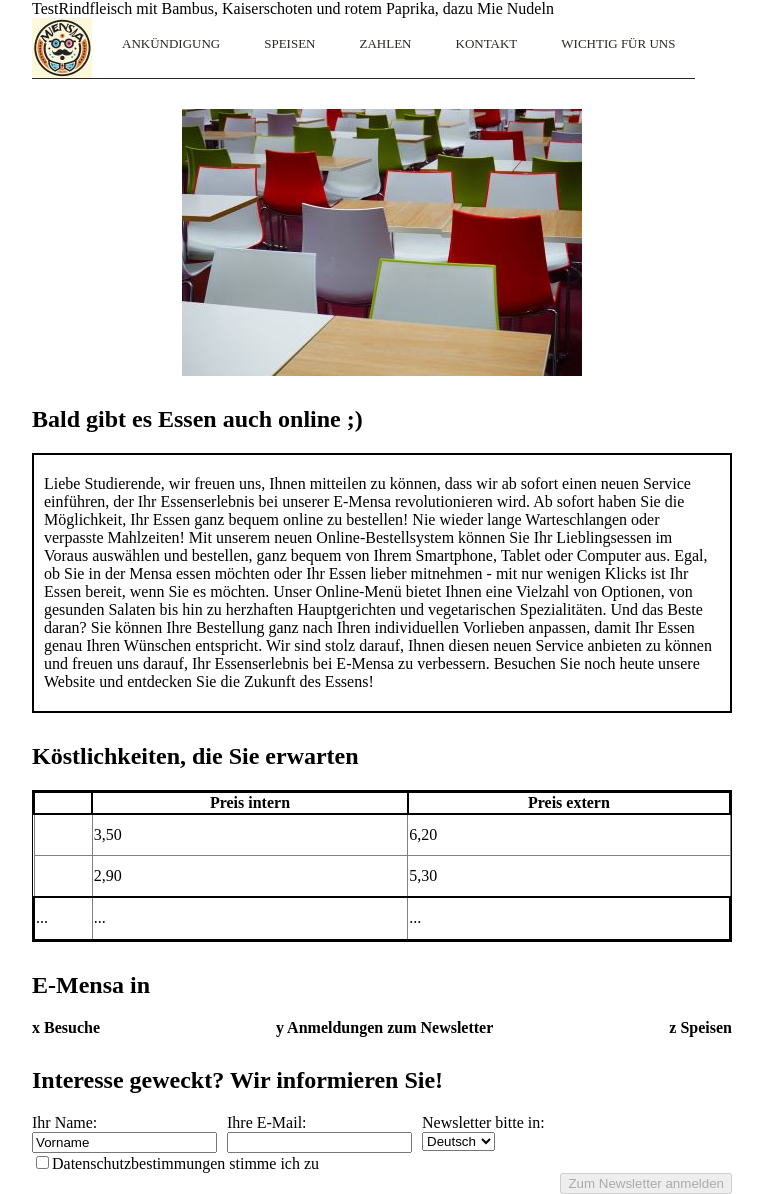
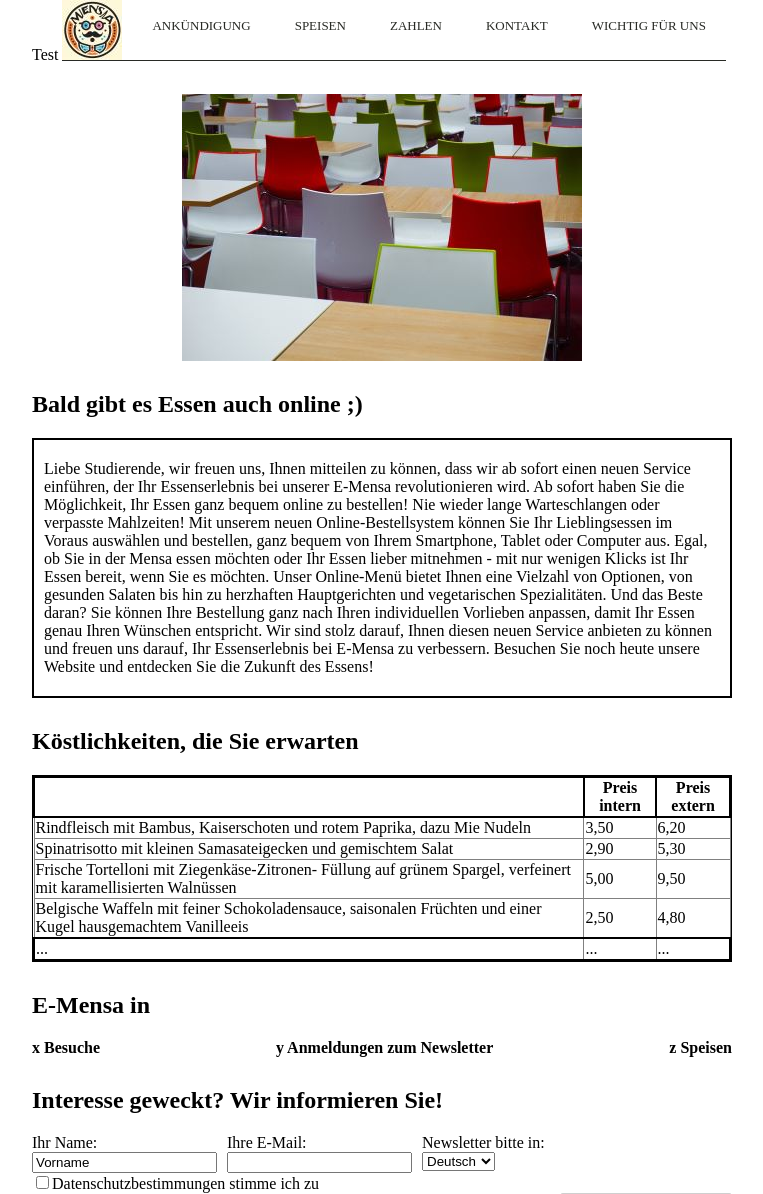
Before and after one commit to nelemi/DBWT, a PHP site: page / in a window 1280 px wide. Shown: the top 1194 px of the page, without its empty margins (258-1021 px from the left). Run offline with PHP 8.4, Linux system fonts and the light colour scheme; data that the repository does not hold is empty.

Commit message:
geändert

```diff
--- a/werbeseite/gerichte_array.php
+++ b/werbeseite/gerichte_array.php
@@ -1,15 +1,41 @@
 <?php
 
-$gerichte_array = [ ["Rindfleisch mit Bambus, Kaiserschoten
-                    und rotem Paprika, dazu Mie Nudeln"],
-                    ["Spinatrisotto mit kleinen Samasateigecken
-                    und gemischtem Salat"]
-    ];
+function gerichte ($gericht = 0) : string {
+        $gerichte_array = ["Rindfleisch mit Bambus, Kaiserschoten
+                    und rotem Paprika, dazu Mie Nudeln",
+                    "Spinatrisotto mit kleinen Samasateigecken
+                    und gemischtem Salat",
+                    "Frische Tortelloni mit Ziegenkäse-Zitronen-
+                    Füllung auf grünem Spargel, verfeinert mit
+                    karamellisierten Walnüssen",
+                    "Belgische Waffeln mit feiner Schokoladensauce,
+                    saisonalen Früchten und einer Kugel hausgemachtem
+                    Vanilleeis"
+        ];
 
-function gerichte ($gerichte_array, $gericht = 0) {
-        if (isset($gerichte_array[$gericht]))
-        $ger_array = $gerichte_array[$gericht];{
+        if (array_key_exists($gericht, $gerichte_array)) {
+            return $gerichte_array[$gericht];
+            } else {
+            return $gerichte_array[0];
+        }
+}
 
-        }return $ger_array[$gericht];
-}
-echo gerichte($gerichte_array);
+
+
+
+
+
+
+
+
+
+//function gerichte ($gericht = 0) : string {
+    //$gerichte_array = [["Rindfleisch mit Bambus, Kaiserschoten
+          //          und rotem Paprika, dazu Mie Nudeln"],
+        //["Spinatrisotto mit kleinen Samasateigecken
+          //          und gemischtem Salat"]];
+    //if (isset($gerichte_array[$gericht])) {
+      //  $ger_array = $gerichte_array[$gericht];
+    //}return $ger_array;
+//}
+//echo gerichte();
--- a/werbeseite/index.php
+++ b/werbeseite/index.php
@@ -27,7 +27,7 @@ include 'gerichte_array.php'
         div.gridcon {
             display: grid;
             border: 1px solid black;
-            height: 150px;
+            height: auto;
         }
         table {
             border-collapse: collapse;
@@ -158,15 +158,24 @@ include 'gerichte_array.php'
             </thead>
             <tbody>
             <tr>
-                <td><?php gerichte($gerichte_array, 0)?></td>
+                <td><?php echo gerichte()?></td>
                 <td>3,50</td>
-                <td>6,20
-                </td>
+                <td>6,20</td>
             </tr>
             <tr>
-                <td><?php gerichte($gerichte_array, 1)?></td>
+                <td><?php echo gerichte( 1)?></td>
                 <td>2,90</td>
                 <td>5,30</td>
+            </tr>
+            <tr>
+                <td><?php echo gerichte(2)?></td>
+                <td>5,00</td>
+                <td>9,50</td>
+            </tr>
+            <tr>
+                <td><?php echo gerichte( 3)?></td>
+                <td>2,50</td>
+                <td>4,80</td>
             </tr>
             <tr>
                 <td>...</td>
```
